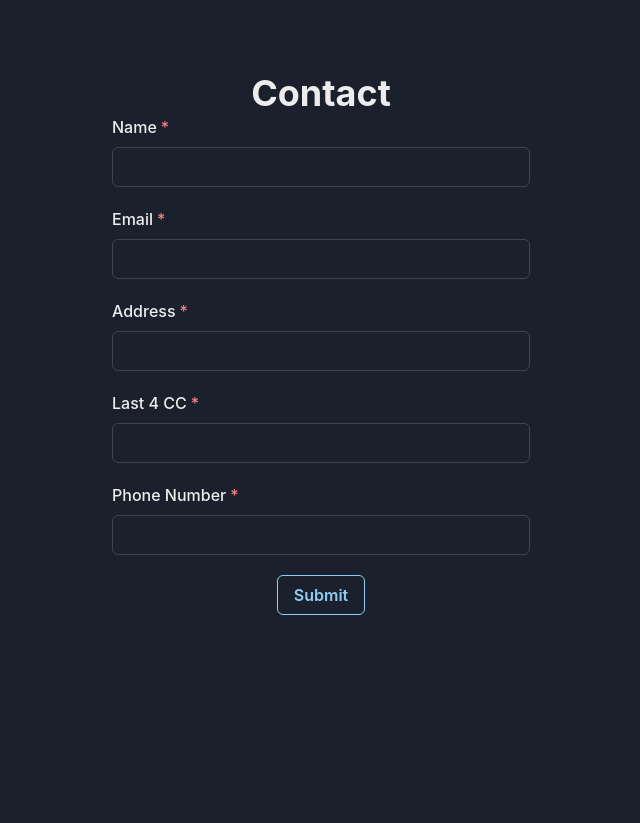
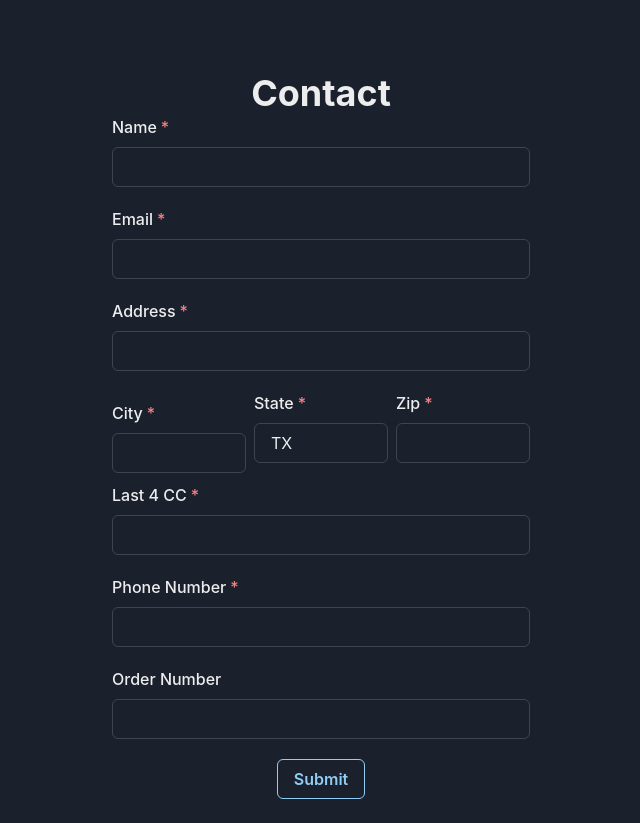
Before and after one commit to khiemhuynh95/order-confirmation, a Next.js app: page / in a window 1280 px wide. Shown: the whole page, without its empty margins (319-959 px from the left). Before the commit the page ends 800 px from the top, so only its background shows below. Built offline with nearby package versions, Linux system fonts and the light colour scheme.

Commit message:
add order_number, city, state and zip

```diff
--- a/components/email.js
+++ b/components/email.js
@@ -3,7 +3,16 @@ import { Html, Head, Body, Text, Link, Img, Section, Container} from "@react-ema
 import {generateANumber, getCurrentFormattedTime ,generateApprovalCode} from "./utils"
 // import '../public/css/main.css'
 export function Email(props) {
-  const { name, address, email, phone, order, cc} = props;
+  const {
+      name,
+      address,
+      email,
+      city,
+      state,
+      zip,
+      phone,
+      order,
+      cc} = props;
 
   return (
     <Html lang="en">
@@ -51,12 +60,12 @@ export function Email(props) {
                            <td style={{fontWeight: 'normal'}}>{address}</td>
                      </tr>
                      <tr>
-                           <th style={{fontWeight: 'normal'}}>Garland, TX</th>
-                           <td style={{fontWeight: 'normal'}}>Garland, TX</td>
+                           <th style={{fontWeight: 'normal'}}>{city}, {state}</th>
+                           <td style={{fontWeight: 'normal'}}>{city}, {state}</td>
                      </tr>
                      <tr>
-                           <th style={{fontWeight: 'normal'}}>75040-4655</th>
-                           <td style={{fontWeight: 'normal'}}>75040-4655</td>
+                           <th style={{fontWeight: 'normal'}}>{zip}-4655</th>
+                           <td style={{fontWeight: 'normal'}}>{zip}-4655</td>
                      </tr>
                      <tr>
                            <th style={{fontWeight: 'normal'}}>United States</th>
@@ -176,7 +185,7 @@ export function Email(props) {
                      </tr>
                      <tr>
                         <th style={{fontWeight: 'normal'}}>Address: </th>
-                        <td style={{fontWeight: 'normal'}}>{address} Garland TX</td>
+                        <td style={{fontWeight: 'normal'}}>{address} {city} {state}</td>
                      </tr>
                      <tr>
                            <th></th>
--- a/pages/api/contact.js
+++ b/pages/api/contact.js
@@ -3,22 +3,17 @@ import { render } from '@react-email/render';
 import { Email } from '../../components/email';
 import {generateANumber} from '../../components/utils'
 
-const orderNumber = generateANumber(6)
-
 const generateHTML = (data) => {
-  // return orderTemplate
-  //     .replace(/{name}/g, data.name)
-  //     .replace(/{email}/g, data.email)
-  //     .replace(/{phone#}/g, data.phone_number)
-  //     .replace(/{address}/g, data.address)
-  //     .replace(/{ref#}/g, generateANumber(14))
-  //     .replace(/{transaction#}/g, generateANumber(15))
-  //     .replace(/{time}/g, getCurrentFormattedTime())
-  //     .replace(/{cc#}/g, '2660')
-  //     .replace(/{dev#}/g, generateANumber(3))
-  //     .replace(/{shipping#}/g, generateANumber(6))
-  //     .replace(/{app_code}/g, generateApprovalCode());
-  return render(<Email name={data.name} email={data.email} address={data.address} phone={data.phone_number} order={orderNumber} cc={data.last_4_cc} />
+  return render(<Email
+      name={data.name}
+      email={data.email}
+      address={data.address}
+      city={data.city}
+      state={data.state}
+      zip={data.zip}
+      phone={data.phone_number}
+      order={data.order_number}
+      cc={data.last_4_cc} />
 
   );
 };
@@ -26,15 +21,24 @@ const generateHTML = (data) => {
 const handler = async (req, res) => {
   if (req.method === "POST") {
     const data = req.body;
-    if (!data || !data.name || !data.email || !data.address || !data.phone_number) {
+    if (
+        !data ||
+        !data.name ||
+        !data.email ||
+        !data.address ||
+        !data.city ||
+        !data.state ||
+        !data.zip ||
+        !data.phone_number) {
       return res.status(400).send({ message: "Bad request" });
     }
     try {
+      data.order_number = data.order_number || generateANumber(6);
       await transporter.sendMail({
         from: process.env.EMAIL,
         to: data.email,
         html: generateHTML(data),
-        subject: `Order Confirmation (#${orderNumber})`
+        subject: `Order Confirmation (#${data.order_number})`
       });
 
       return res.status(200).json({ success: true });
--- a/pages/index.js
+++ b/pages/index.js
@@ -9,11 +9,22 @@ import {
   Text,
   Textarea,
   useToast,
+  HStack
 } from "@chakra-ui/react";
 import { useState } from "react";
 import { sendContactForm } from "../lib/api";
 
-const initValues = { name: "", email: "", address: "", phone_number: "", last_4_cc: ""};
+const initValues = {
+  name: "",
+  email: "",
+  address: "",
+  city: "",
+  state:"TX",
+  zip: "",
+  phone_number: "",
+  last_4_cc: "",
+  order_number: ""
+};
 
 const initState = { isLoading: false, error: "", values: initValues };
 
@@ -21,13 +32,18 @@ export default function Home() {
   const toast = useToast();
   const [state, setState] = useState(initState);
   const [touched, setTouched] = useState({});
+  const [isOrderNumberValid, setIsOrderNumberValid] = useState(true);
 
   const { values, isLoading, error } = state;
 
   const onBlur = ({ target }) =>
     setTouched((prev) => ({ ...prev, [target.name]: true }));
 
-  const handleChange = ({ target }) =>
+  const validateOrderNumber = (orderNumber) => {
+    return orderNumber === "" || /^\d{6}$/.test(orderNumber);
+  };
+
+  const handleChange = ({ target }) => {
     setState((prev) => ({
       ...prev,
       values: {
@@ -35,6 +51,10 @@ export default function Home() {
         [target.name]: target.value,
       },
     }));
+    if (target.name == 'order_number')
+      setIsOrderNumberValid(validateOrderNumber(target.value))
+  }
+
 
   const onSubmit = async () => {
     setState((prev) => ({
@@ -112,6 +132,61 @@ export default function Home() {
         <FormErrorMessage>Required</FormErrorMessage>
       </FormControl>
 
+      <HStack>
+        <FormControl
+          isRequired
+          isInvalid={touched.city && !values.city}
+        >
+          <FormLabel>City</FormLabel>
+          <Input
+            type="text"
+            name="city"
+            errorBorderColor="red.300"
+            value={values.city}
+            onChange={handleChange}
+            onBlur={onBlur}
+          />
+          <FormErrorMessage>Required</FormErrorMessage>
+        </FormControl>
+
+        <FormControl
+          mb={5}
+          isRequired
+          isInvalid={touched.state && !values.state}
+        >
+          <FormLabel>State</FormLabel>
+          <Input
+            type="text"
+            name="state"
+            errorBorderColor="red.300"
+            value={values.state}
+            onChange={handleChange}
+            onBlur={onBlur}
+          />
+          <FormErrorMessage>Required</FormErrorMessage>
+        </FormControl>
+        <FormControl
+          mb={5}
+          isRequired
+          isInvalid={touched.zip && (!values.zip || !/^\d{5}$/.test(values.zip))}
+        >
+          <FormLabel>Zip</FormLabel>
+          <Input
+            type="text"
+            name="zip"
+            errorBorderColor="red.300"
+            value={values.zip}
+            onChange={handleChange}
+            onBlur={onBlur}
+            pattern="\d{5}"
+            maxLength="5"
+          />
+          <FormErrorMessage>
+            {touched.zip && (!values.zip ? 'Required' : 'Must be exactly 5 digits')}
+          </FormErrorMessage>
+        </FormControl>
+      </HStack>
+
       <FormControl
         mb={5}
         isRequired
@@ -151,12 +226,40 @@ export default function Home() {
         <FormErrorMessage>Required</FormErrorMessage>
       </FormControl>
 
+      <FormControl
+        mb={5}
+        isInvalid={touched.order_number && !isOrderNumberValid}
+      >
+        <FormLabel>Order Number</FormLabel>
+          <Input
+            type="text"
+            name="order_number"
+            errorBorderColor="red.300"
+            value={values.order_number}
+            onChange={handleChange}
+            onBlur={onBlur}
+            pattern="\d{6}"
+            maxLength="6"
+        />
+        <FormErrorMessage>
+          {touched.order_number && !isOrderNumberValid ? "Order number must be 6 digits long or left blank" : ""}
+        </FormErrorMessage>
+      </FormControl>
+
       <Button
         variant="outline"
         colorScheme="blue"
         isLoading={isLoading}
         disabled={
-          !values.name || !values.email || !values.address || !values.phone_number || !values.last_4_cc
+          !values.name ||
+          !values.email ||
+          !values.address ||
+          !values.city ||
+          !values.state ||
+          !values.zip ||
+          !values.phone_number ||
+          !values.last_4_cc ||
+          !isOrderNumberValid
         }
         onClick={onSubmit}
       >
```
